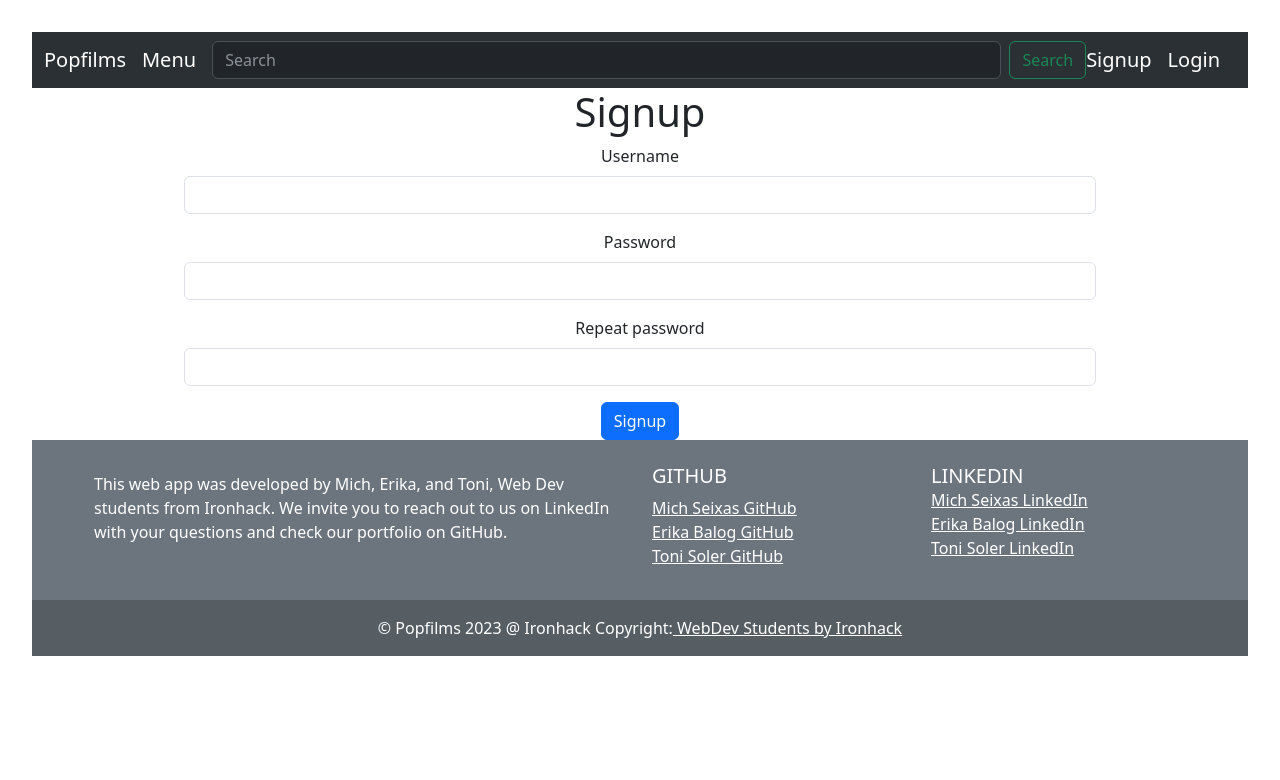
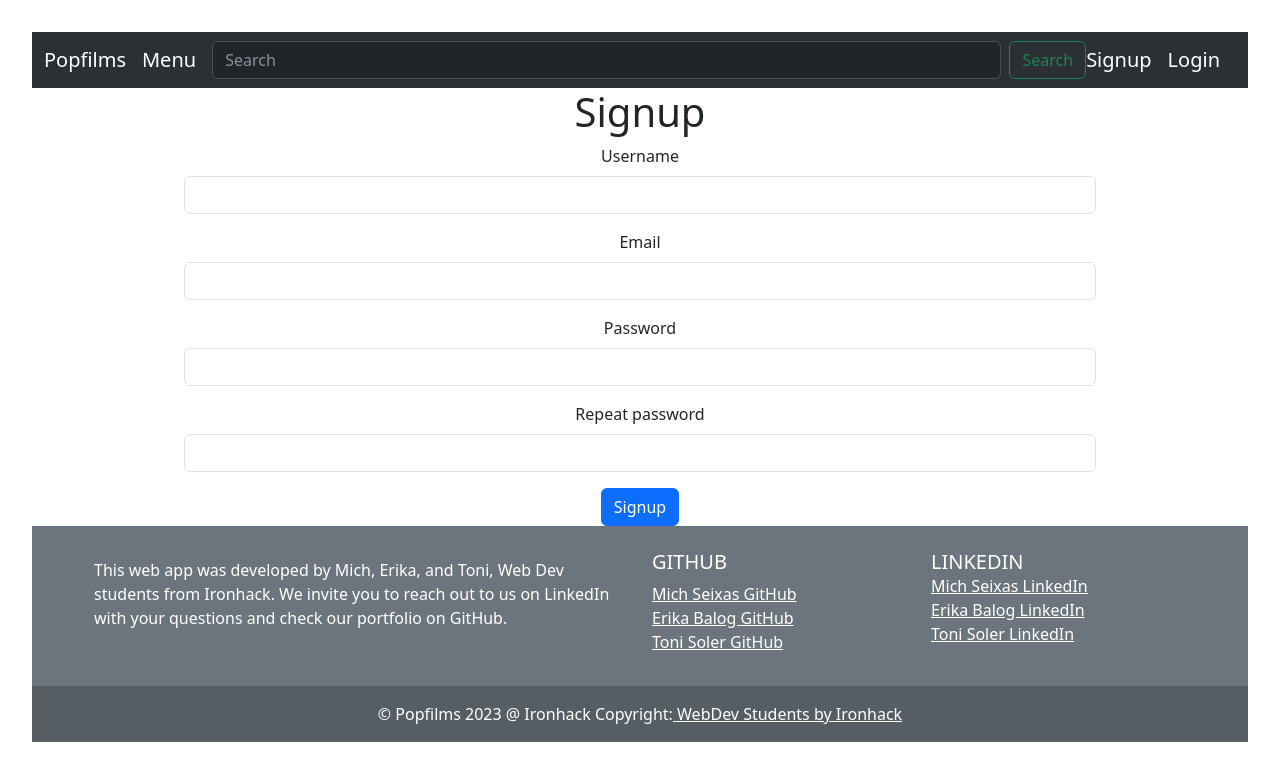
Before and after one commit to michseixas/popfilms-client, a React (Vite) app: page /signup in a window 1280 px wide. Shown: the top 780 px of the page. Built offline with nearby package versions, Linux system fonts and the light colour scheme.

Commit message:
email added auth

```diff
--- a/src/pages/SignupPage.jsx
+++ b/src/pages/SignupPage.jsx
@@ -8,6 +8,7 @@ let baseUrl = "http://localhost:5005/auth";
 
 function SignupPage() {
   const [username, setUsername] = useState("");
+  const [email, setEmail] = useState("");
   const [password, setPassword] = useState("");
   const [passwordRepeat, setPasswordRepeat] = useState("");
   const [error, setError] = useState("");
@@ -21,7 +22,7 @@ function SignupPage() {
 
 
 
-    if (username == "" || password == "" || passwordRepeat == "") {
+    if (username == "" || email=="" || password == "" || passwordRepeat == "") {
       console.log("error: fields missing");
       setError("error: fields missing");
       return;
@@ -32,7 +33,7 @@ function SignupPage() {
       return;
     }
 
-    const user = { username, password };
+    const user = { username, email, password };
 
     axios
       .post(baseUrl + "/signup", user)
@@ -60,6 +61,18 @@ function SignupPage() {
             id="username"
             value={username}
             onChange={(e) => setUsername(e.target.value)}
+          />
+        </div>
+        <div className="mb-3">
+          <label htmlFor="email" className="form-label">
+            Email
+          </label>
+          <input
+            type="text"
+            className="form-control"
+            id="email"
+            value={email}
+            onChange={(e) => setEmail(e.target.value)}
           />
         </div>
         <div className="mb-3">
```
